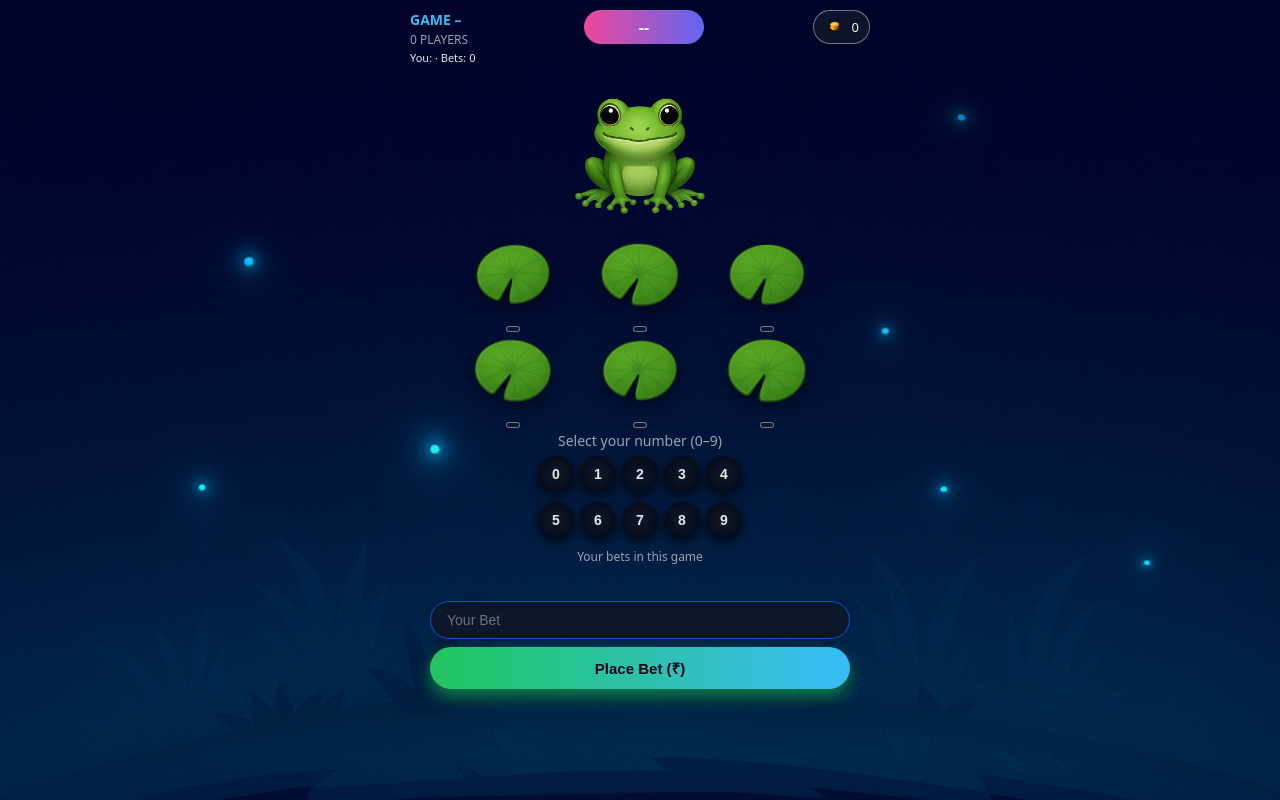
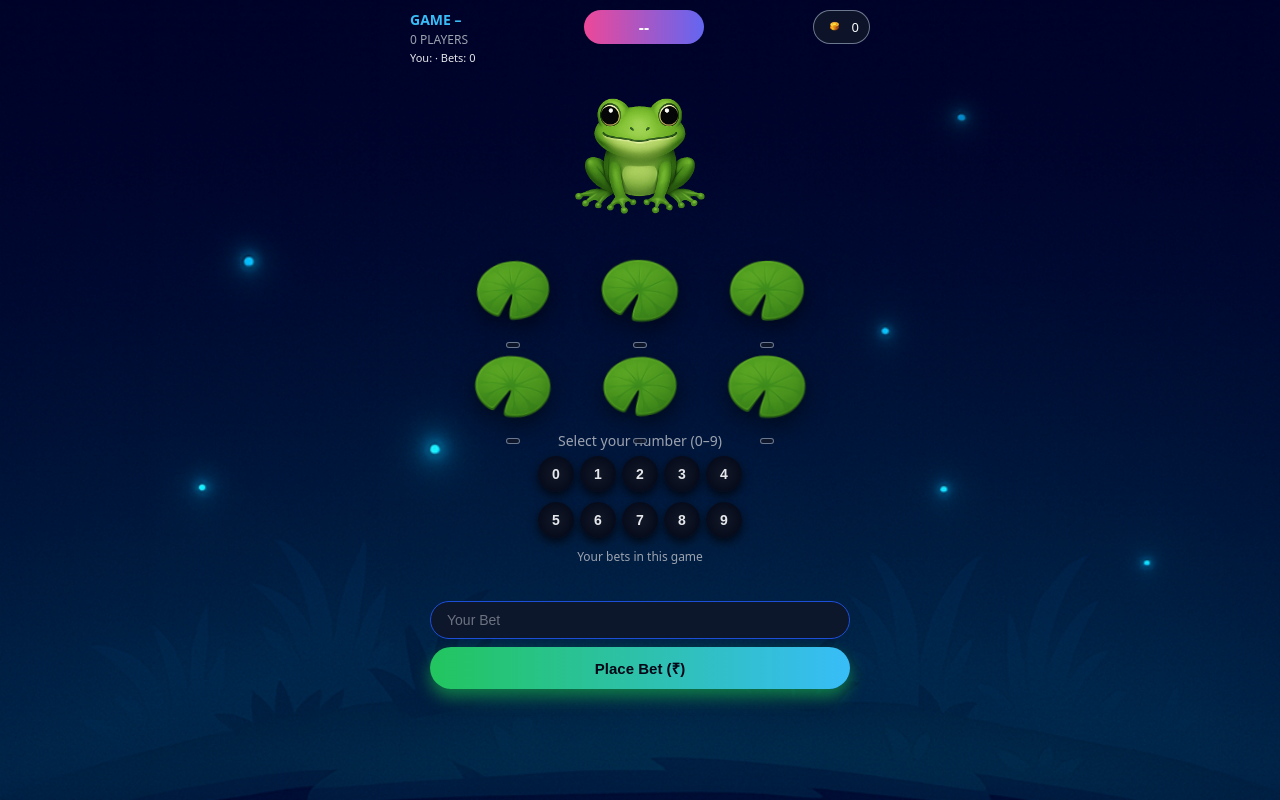
Before and after one commit to mudit0829/game-of-five, a Flask app: template templates/silver-game.html in a window 1280 px wide. Run offline with Flask 3, Linux system fonts and the light colour scheme; the template is opened without the code that fills it, so the values that code supplies are empty; some libraries are stand-ins or nearby versions.

Commit message:
Update silver-game.css

```diff
--- a/static/css/silver-game.css
+++ b/static/css/silver-game.css
@@ -150,7 +150,7 @@ body {
 .pads {
   position: absolute;
   left: 50%;
-  bottom: -5%;            /* move up/down as you like */
+  bottom: -10%;            /* move up/down as you like */
   transform: translateX(-50%);
   width: 100%;
   max-width: 380px;
@@ -222,7 +222,7 @@ body {
 
 .controls {
   margin-top: 24px;
-  padding-bottom: 10px;
+  padding-bottom: 1px;
 }
 
 .numbers-title {
```
